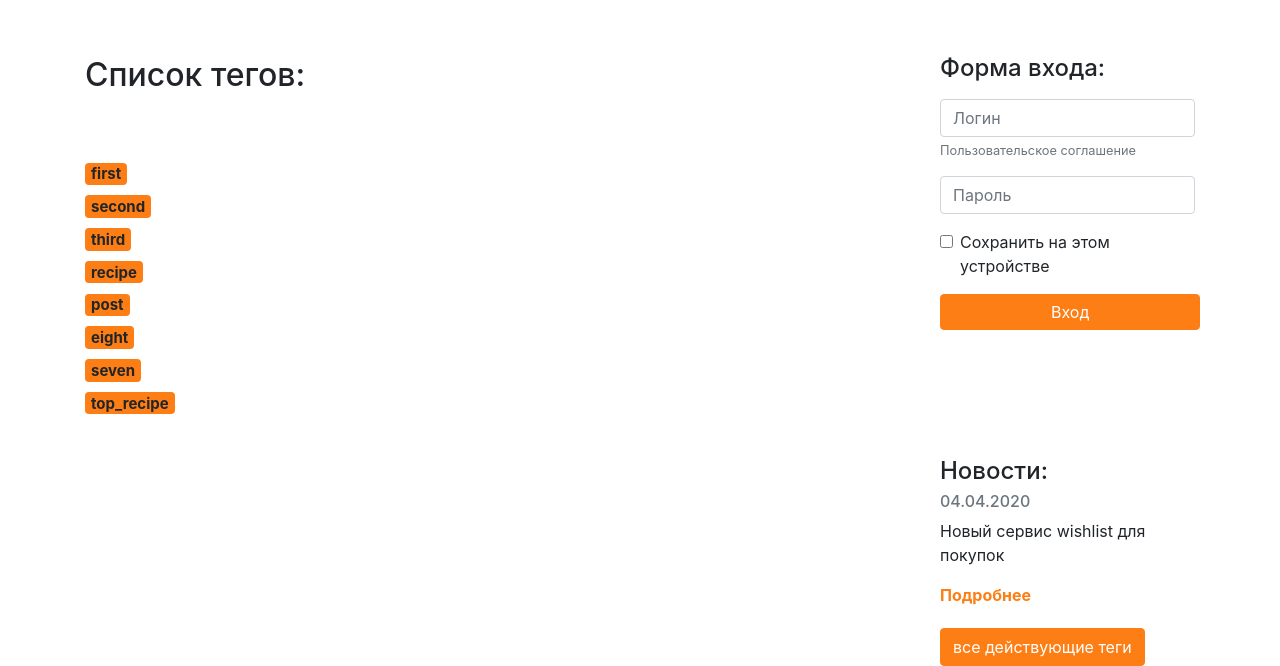
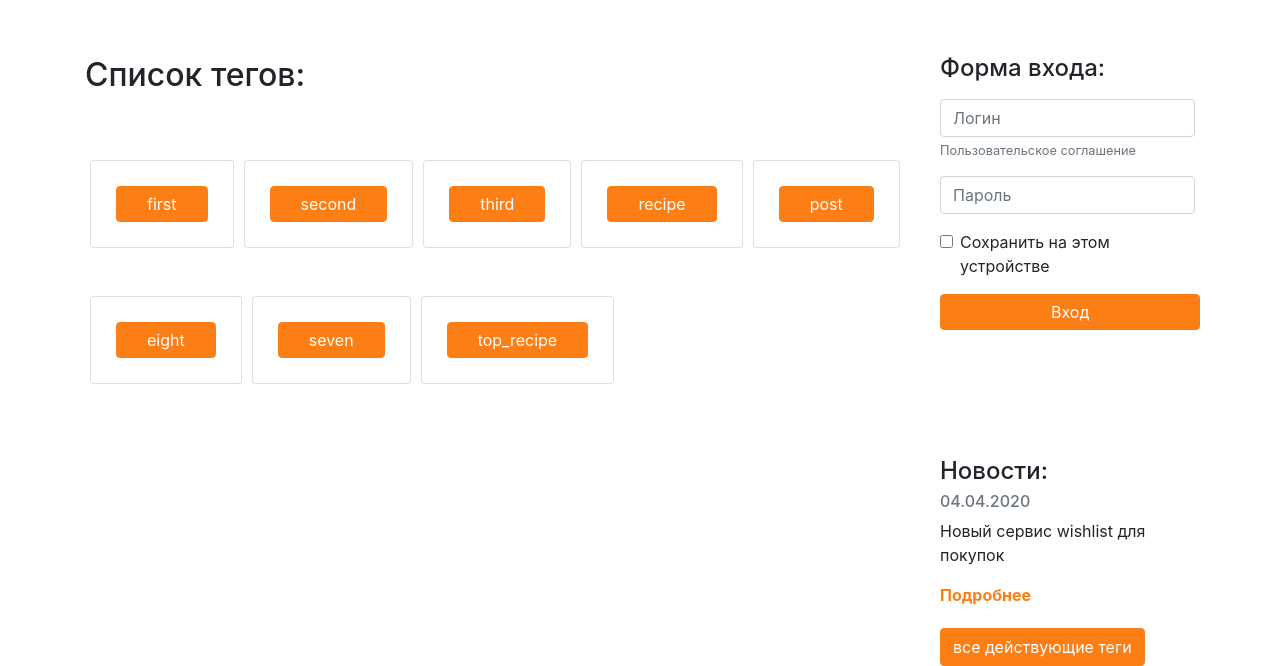
Before and after one commit to Shustrjak/Flasck_SQLAlchemy_homework, a Flask app: page /recipes/tags in a window 1280 px wide. Shown: the part 230-896 px from the top of the page. Run offline with Flask 2, Linux system fonts and the light colour scheme; data comes from the database, SQL or seed files in the repository; some libraries are stand-ins or nearby versions.

Commit message:
Правка отображения тегов

```diff
--- a/templates/recipes/all_tags.html
+++ b/templates/recipes/all_tags.html
@@ -19,10 +19,11 @@
 <div class="margin-8"></div>
 
 {% for tags in tag_names %}
-
-<h5>
-    <a href="{{url_for('recipes.index')}}">
-        <span class="badge badge-primary">{{ tags.name }}</span>
-    </a></h5>
+<div class="card mb-5">
+    <div class="card-body">
+        <a href="{{url_for('recipes.tag_detail', slug=tags.slug)}}"
+           class="btn btn-primary" target="_blank">{{ tags.name }}</a>
+    </div>
+</div>
 {% endfor%}
 {% endblock %}
```
